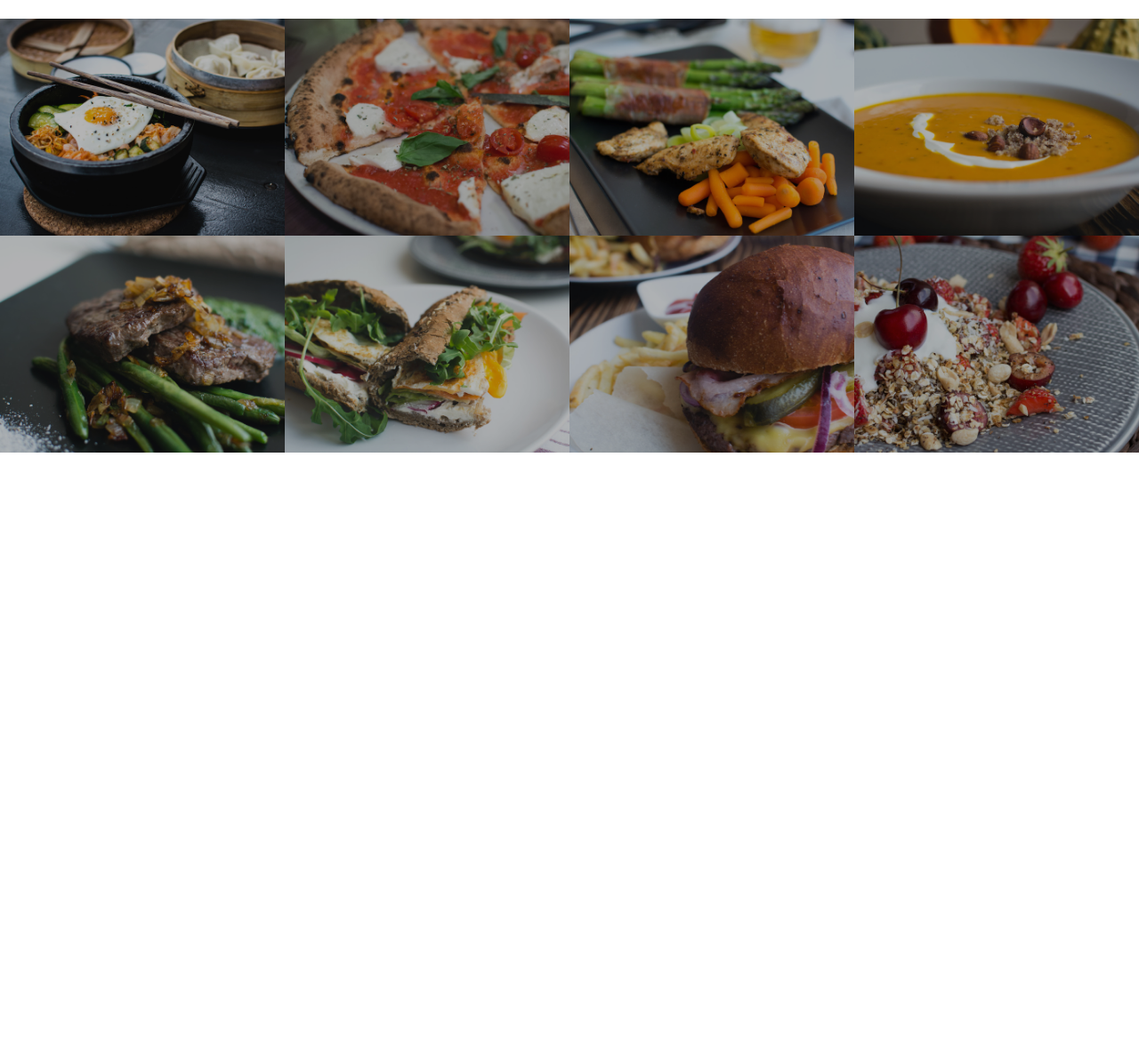
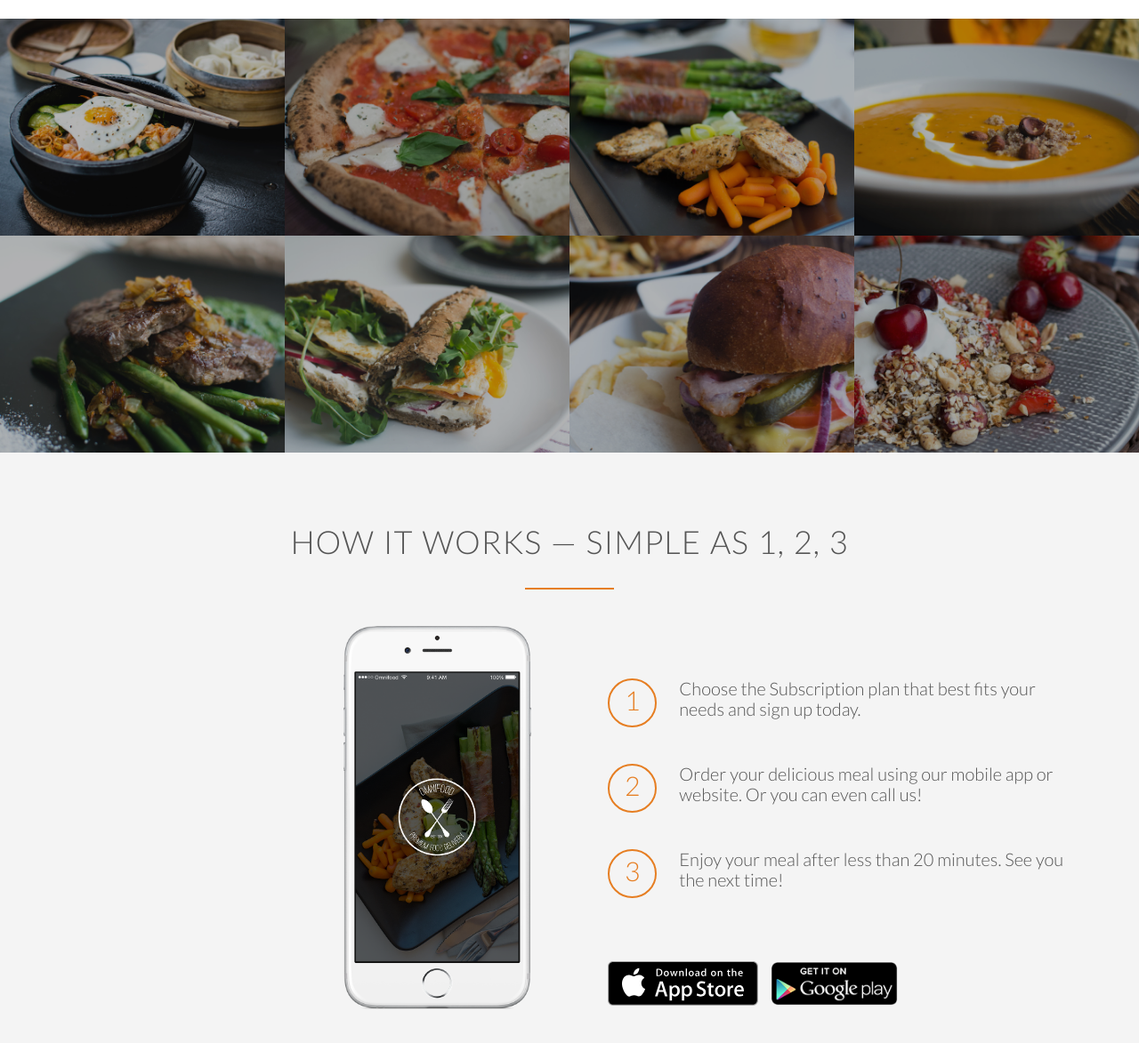
Before and after one commit to redmor/Omnifood, a plain HTML site: page index.html in a window 1280 px wide. Shown: the part 1463-2636 px from the top of the page at 89% size. Before the commit the page ends 1972 px from the top, so only its background shows below. Drawn offline with Linux system fonts and the light colour scheme; files whose address does not match are found by name.

Commit message:
Adding the how-it-works section

```diff
--- a/index.html
+++ b/index.html
@@ -86,7 +86,7 @@
           </figure>
         </li>
       </ul>
-      <ul class="meals-showcase">
+      <ul class="meals-showcase clearfix">
         <li>
           <figure class="meal-photo">
             <img src="resources/img/5.jpg" alt="Paleo beef steak with vegetables">
@@ -109,5 +109,32 @@
         </li>
       </ul>
     </section>
+    <section class="section-steps">
+      <div class="row">
+        <h2>How it works &mdash; Simple as 1, 2, 3</h2>
+      </div>
+      <div class="row">
+        <div class="col span-1-of-2 steps-box">
+          <img src="resources/img/app-iPhone.png" alt="Omnifood app on iPhone" class="app-screen">
+        </div>
+        <div class="col span-1-of-2 steps-box">
+          <div class="works-step">
+            <div>1</div>
+            <p>Choose the Subscription plan that best fits your needs and sign up today.</p>
+          </div>
+          <div class="works-step">
+            <div>2</div>
+            <p>Order your delicious meal using our mobile app or website. Or you can even call us!</p>
+          </div>
+          <div class="works-step">
+            <div>3</div>
+            <p>Enjoy your meal after less than 20 minutes. See you the next time!</p>
+          </div>
+
+          <a href="#" class="btn-app"><img src="resources/img/download-app.svg" alt="app store button"></a>
+          <a href="#" class="btn-app"><img src="resources/img/download-app-android.png" alt="play store button"></a>
+        </div>
+      </div>
+    </section>
   </body>
 </html>
--- a/resources/css/style.css
+++ b/resources/css/style.css
@@ -14,6 +14,18 @@ html{
   font-size: 20px;
   font-weight: 300;
   text-rendering: optimizeLegibility;
+}
+
+.clearfix{
+  zoom: 1
+}
+
+.clearfix:after{
+  content: "";
+  clear: both;
+  display: block;
+  height: 0;
+  visibility: hidden;
 }
 /*--------------------------------*/
 /* REUSABLE CONTENT*/
@@ -222,6 +234,53 @@ header{
   transform: scale(1.03);
 }
 
+/*--------------------------------*/
+/* MEALS*/
+/*--------------------------------*/
+.section-steps{
+  background-color: #f4f4f4;
+}
+
+.steps-box:first-child{
+  text-align: right;
+  padding-right: 3%;
+}
+.steps-box:last-child{
+  padding-left: 3%;
+  margin-top: 70px;
+}
+
+.app-screen{
+  width: 40%;
+}
+
+.works-step{
+  margin-bottom: 50px;
+}
+
+.works-step:last-of-type{
+  margin-bottom: 80px;
+}
+
+.works-step div{
+  color: #e67e22;
+  border: 2px solid #e67e22;
+  display: inline-block;
+  border-radius: 50%;
+  height: 55px;
+  width: 55px;
+  text-align: center;
+  padding: 5px;
+  float: left;
+  font-size: 150%;
+  margin-right: 25px;
+}
+
+.btn-app img{
+  height: 50px;
+  width: auto;
+  margin-right: 10px;
+}
 
 
 
```
